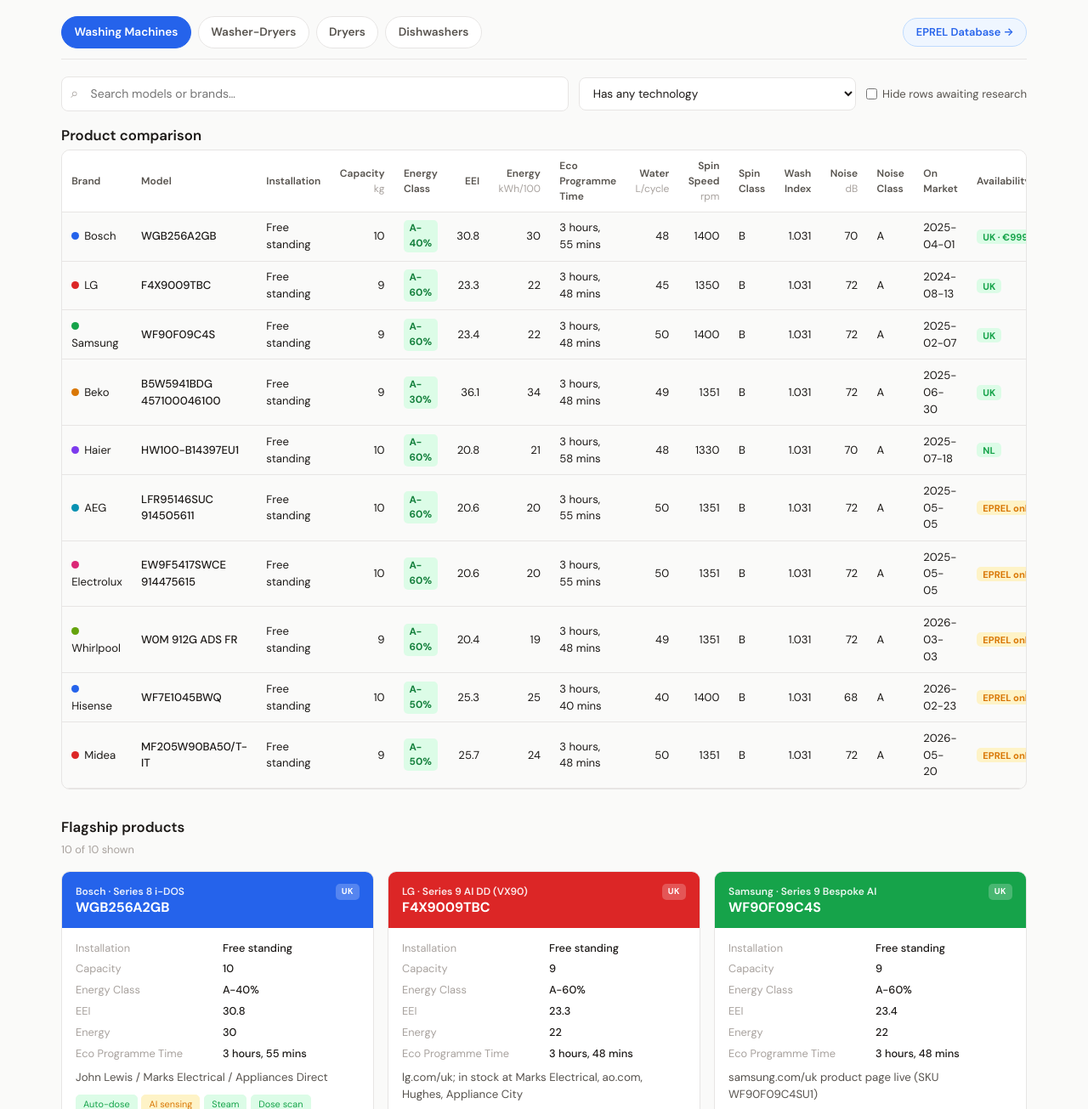
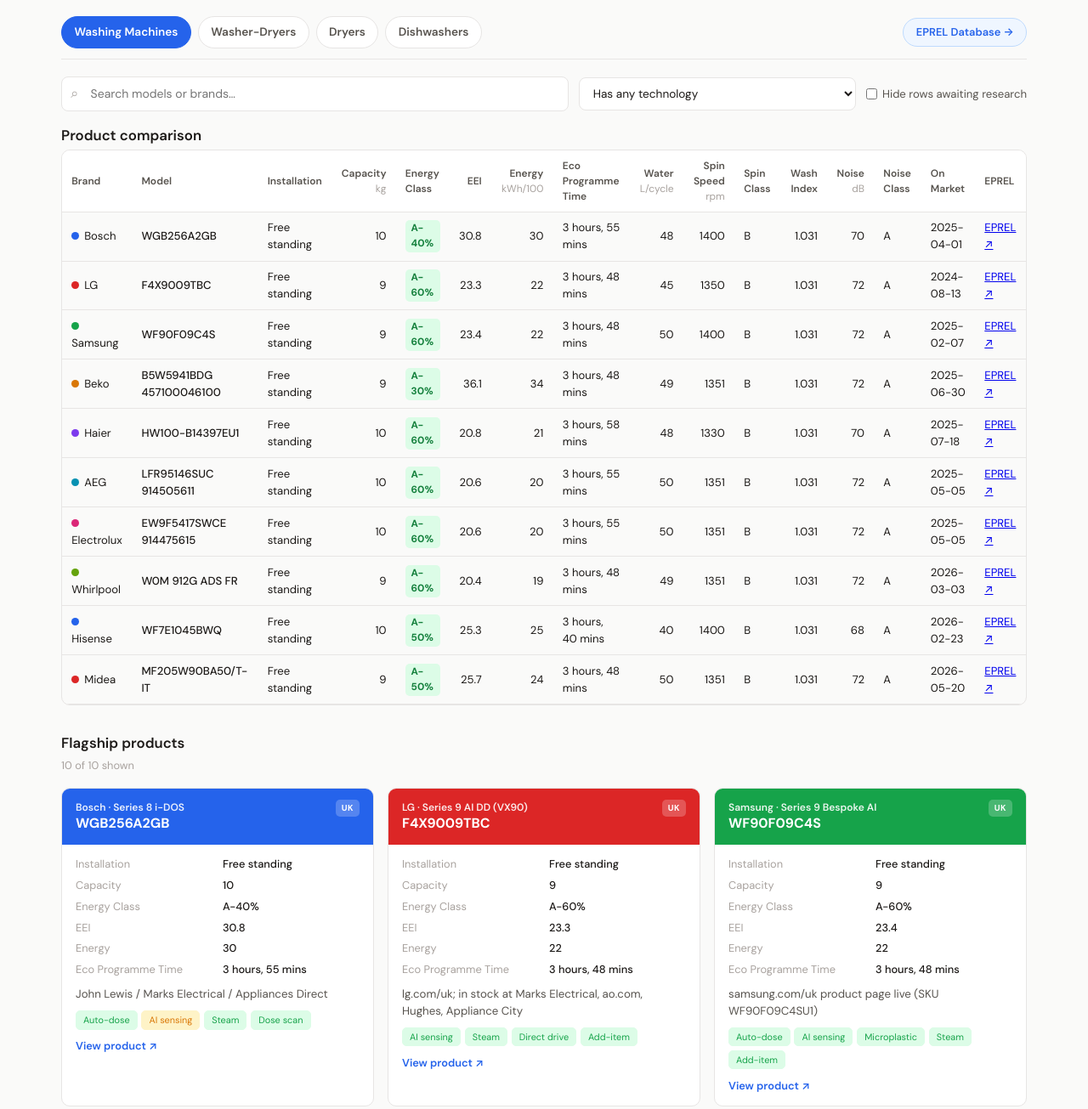
Before and after one commit to AhmetErman/temtek-actions, a Flask app: page /products in a window 1280 px wide. Shown: the part 153-1458 px from the top of the page at 85% size. Run offline with Flask 3, Linux system fonts and the light colour scheme.

Commit message:
Remove the Availability column from the product comparison
Every row was either a retail-confirmed tag or "EPREL only", which the
On Market date and the EPREL link already convey. The .vtag styles go with
it; products.json keeps verified/market/price for provenance.

Co-Authored-By: Claude Opus 5 <noreply@anthropic.com>

```diff
--- a/templates/products.html
+++ b/templates/products.html
@@ -81,9 +81,6 @@
         body.dark-theme .ecls.c-c { background: #422006; color: #fde047; } body.dark-theme .ecls.c-d { background: #451a03; color: #fbbf24; }
         body.dark-theme .ecls.c-e { background: #431407; color: #fdba74; } body.dark-theme .ecls.c-f { background: #450a0a; color: #fca5a5; }
         body.dark-theme .ecls.c-g { background: #450a0a; color: #f87171; }
-        .vtag { font-size: .7rem; font-weight: 700; padding: .1rem .45rem; border-radius: 5px; white-space: nowrap; cursor: help; }
-        .vtag.ok { background: var(--yes-bg); color: var(--yes); }
-        .vtag.todo { background: var(--partial-bg); color: var(--partial); }
 
         .ref-btn { margin-left: auto; background: none; border: 1px solid var(--border); color: var(--text-3);
                    font: inherit; font-size: .75rem; padding: .2rem .6rem; border-radius: 20px; cursor: pointer; }
@@ -347,17 +344,14 @@
             document.getElementById('spectable').innerHTML =
                 `<thead><tr><th>Brand</th><th>Model</th>` +
                 S.map(c=>`<th class="${c.type==='num'?'num':''}">${esc(c.label)}${c.unit?` <span class="u">${esc(c.unit)}</span>`:''}</th>`).join('') +
-                `<th>On Market</th><th>Availability</th><th>EPREL</th></tr></thead>` +
-                `<tbody>${prods.map(p=>{
-                    const vb = p.verified==='retail'
-                        ? `<span class="vtag ok" title="${esc(p.evidence||'')}">${esc(p.market||'EU')}${p.price?` · €${p.price}`:''}</span>`
-                        : `<span class="vtag todo" title="Registered and on-market in EPREL; retail listing not confirmed">EPREL only</span>`;
-                    return `<tr><td><span class="cdot" style="display:inline-block;background:${COLOR[p.company]};margin-right:6px"></span>${esc(p.company)}</td>`
+                `<th>On Market</th><th>EPREL</th></tr></thead>` +
+                `<tbody>${prods.map(p=>
+                    `<tr><td><span class="cdot" style="display:inline-block;background:${COLOR[p.company]};margin-right:6px"></span>${esc(p.company)}</td>`
                         + `<td class="mdl" title="${esc(p.range||'')}">${esc(p.model||'—')}</td>`
                         + S.map(c=>`<td class="${c.type==='num'?'num':''}">${specCell(p,c)}</td>`).join('')
-                        + `<td>${esc(p.marketStart||'—')}</td><td>${vb}</td>`
-                        + `<td>${p.url?`<a class="more" href="${esc(p.url)}" target="_blank" rel="noopener">EPREL ↗</a>`:'—'}</td></tr>`;
-                }).join('')}</tbody>`;
+                        + `<td>${esc(p.marketStart||'—')}</td>`
+                        + `<td>${p.url?`<a class="more" href="${esc(p.url)}" target="_blank" rel="noopener">EPREL ↗</a>`:'—'}</td></tr>`
+                ).join('')}</tbody>`;
         }
 
         function toggleHl(k){ hlTech = (hlTech===k? null : k); render(); }
```
